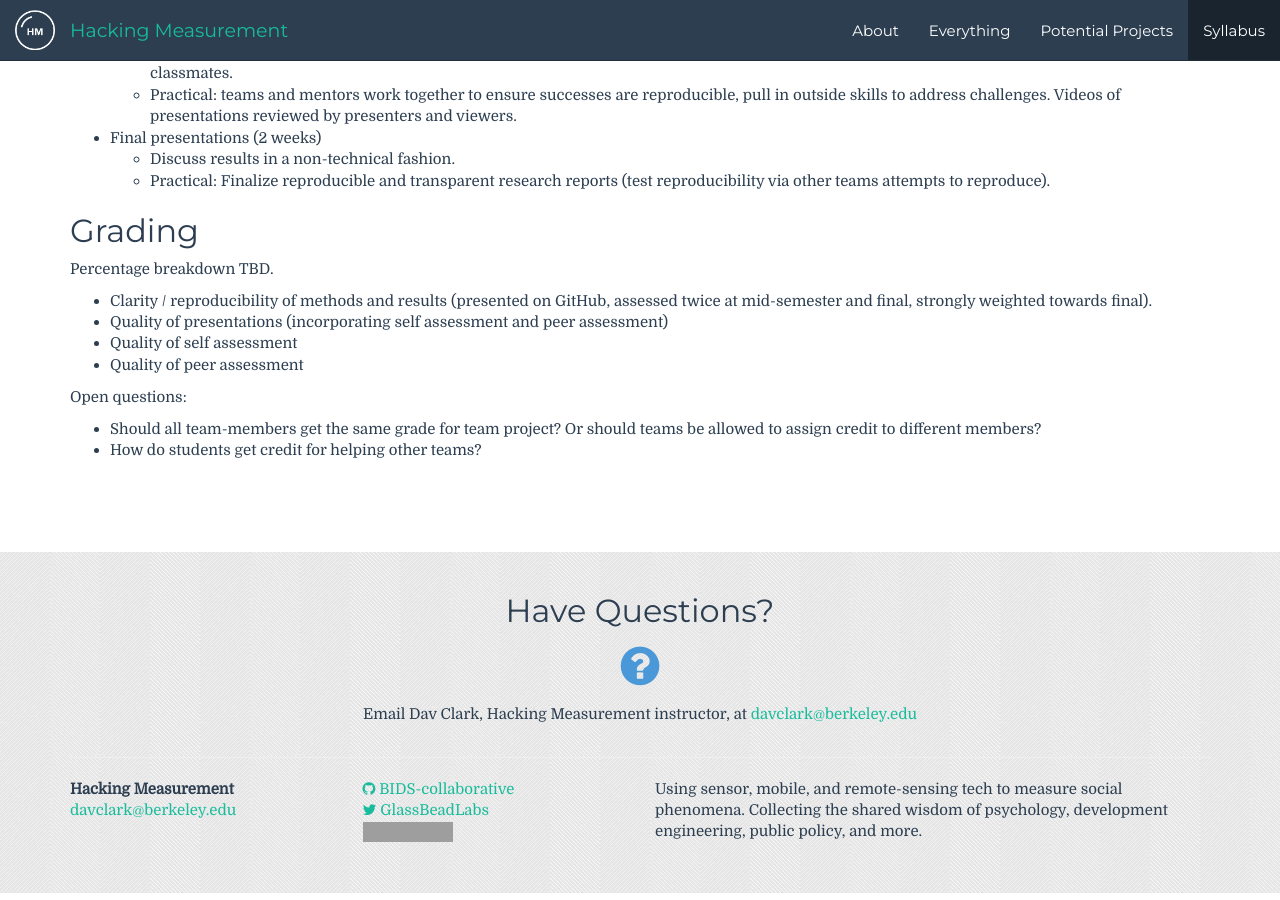
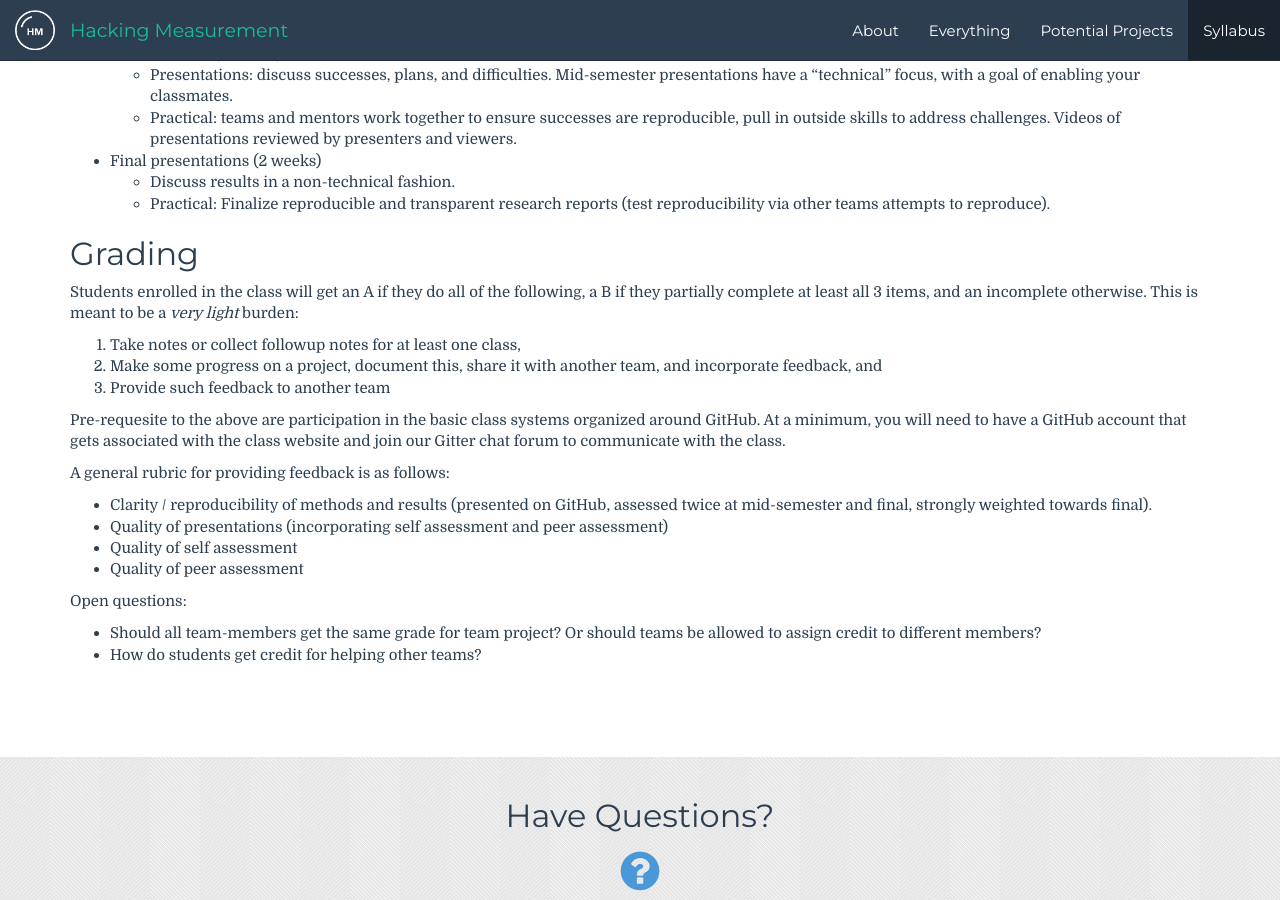
Before and after one commit to BIDS-collaborative/hackingmeasurement.github.io, a Jekyll site: the page built from syllabus.md, in a window 1280 px wide and 900 px high, scrolled down 1775 px. Built offline with Jekyll 4.4.1, drawn with Linux system fonts in a browser that asks for light colours; comment, search, counter and statistics services are not loaded; some of the changed text lies outside the part shown; grey boxes are pictures that could not be loaded.

Commit message:
Further updates to 2 seminars and the syllabus

```diff
--- a/syllabus.md
+++ b/syllabus.md
@@ -102,7 +102,21 @@ Please note, the curriculum is very much a work in progress.
 
 ## Grading
 
-Percentage breakdown TBD.
+Students enrolled in the class will get an A if they do all of the following, a
+B if they partially complete at least all 3 items, and an incomplete otherwise.
+This is meant to be a *very light* burden:
+
+ 1. Take notes or collect followup notes for at least one class,
+ 2. Make some progress on a project, document this, share it with another team,
+    and incorporate feedback, and
+ 3. Provide such feedback to another team
+
+Pre-requesite to the above are participation in the basic class systems
+organized around GitHub. At a minimum, you will need to have a GitHub account
+that gets associated with the class website and join our Gitter chat forum to
+communicate with the class.
+
+A general rubric for providing feedback is as follows:
 
  - Clarity / reproducibility of methods and results (presented on GitHub,
    assessed twice at mid-semester and final, strongly weighted towards final).
```
Also changed, not shown: syllabus/_posts/2015-09-03-intro-arduinos.md (+1 -1 lines), syllabus/_posts/2015-09-10-hands-on-arduino.md (+21 -4 lines).
